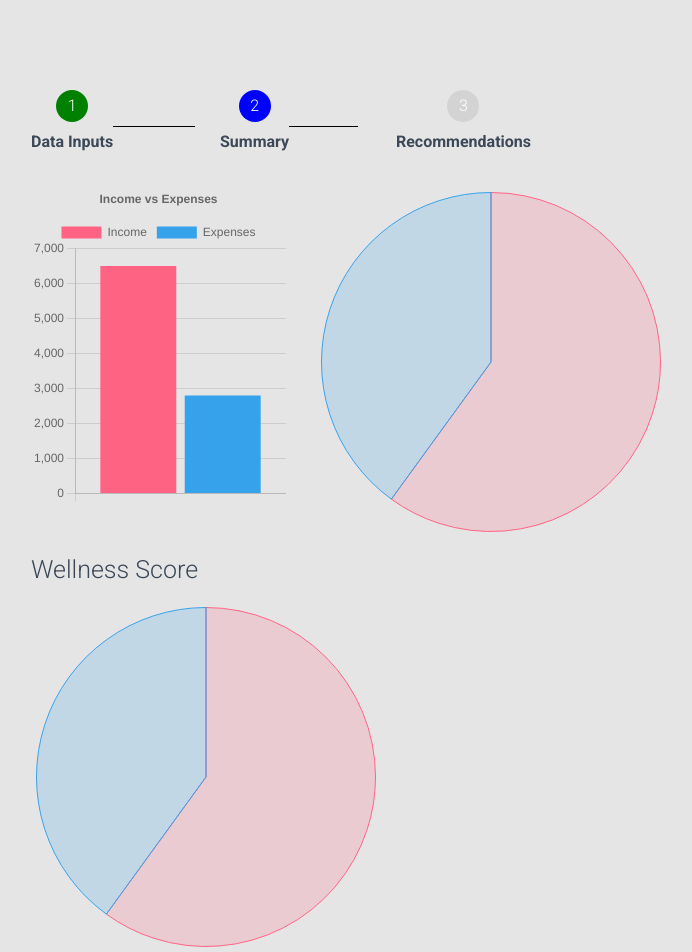
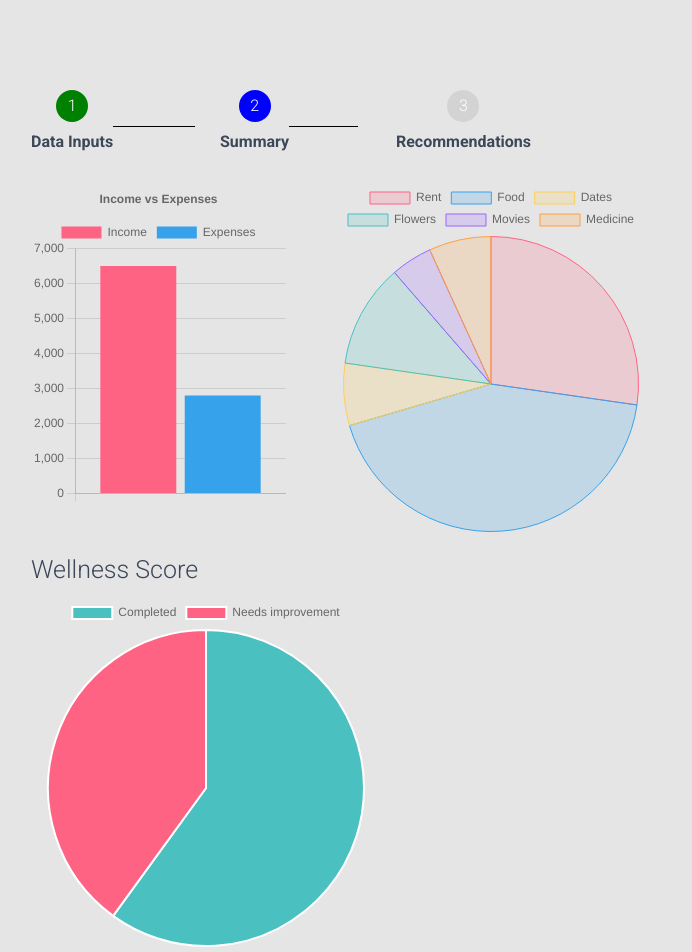
Before and after one commit to mr-ryan-james/budget-gpt, a Next.js app: page /summary in a window 1280 px wide. Shown: the top 952 px of the page, without its empty margins (54-746 px from the left). Built offline with nearby package versions, Linux system fonts and the light colour scheme.

Commit message:
here we go

```diff
--- a/pages/summary.tsx
+++ b/pages/summary.tsx
@@ -20,14 +20,40 @@ import typographyStyles from "../styles/jss/nextjs-material-kit/pages/components
 const useTypographyStyles = makeStyles(typographyStyles);
 
 const pieData = {
-  labels: [],
+  labels: ["Rent", "Food", "Dates", "Flowers", "Movies", "Medicine"],
   datasets: [
     {
-      label: "Needs Improvement",
+      label: "Expenses",
+      data: [12, 19, 3, 5, 2, 3],
+      backgroundColor: [
+        "rgba(255, 99, 132, 0.2)",
+        "rgba(54, 162, 235, 0.2)",
+        "rgba(255, 206, 86, 0.2)",
+        "rgba(75, 192, 192, 0.2)",
+        "rgba(153, 102, 255, 0.2)",
+        "rgba(255, 159, 64, 0.2)",
+      ],
+      borderColor: [
+        "rgba(255, 99, 132, 1)",
+        "rgba(54, 162, 235, 1)",
+        "rgba(255, 206, 86, 1)",
+        "rgba(75, 192, 192, 1)",
+        "rgba(153, 102, 255, 1)",
+        "rgba(255, 159, 64, 1)",
+      ],
+      borderWidth: 1,
+    },
+  ],
+};
+
+const welnessData = {
+  labels: ["Completed", "Needs improvement"],
+  datasets: [
+    {
+      label: "Wellness Score",
       data: [60, 40],
-      backgroundColor: ["rgba(255, 99, 132, 0.2)", "rgba(54, 162, 235, 0.2)"],
-      borderColor: ["rgba(255, 99, 132, 1)", "rgba(54, 162, 235, 1)"],
-      borderWidth: 1,
+      backgroundColor: ["rgb(75, 192, 192)", "rgb(255, 99, 132)"],
+      hoverOffset: 4,
     },
   ],
 };
@@ -72,6 +98,11 @@ export default function Summary() {
                       display: true,
                       text: "Income vs Expenses",
                     },
+                    tooltip: {
+                      borderColor: "white",
+                      borderWidth: 3,
+                      padding: 6,
+                    },
                   },
                 }}
               />
@@ -80,7 +111,16 @@ export default function Summary() {
             <GridItem xs={4} sm={4} md={4}>
               <Pie
                 height={500}
-                options={{ maintainAspectRatio: true }}
+                options={{
+                  maintainAspectRatio: true,
+                  plugins: {
+                    tooltip: {
+                      borderColor: "white",
+                      borderWidth: 3,
+                      padding: 6,
+                    },
+                  },
+                }}
                 data={pieData}
               />
             </GridItem>
@@ -90,8 +130,17 @@ export default function Summary() {
               <h3>Wellness Score</h3>
               <Pie
                 height={500}
-                options={{ maintainAspectRatio: true }}
-                data={pieData}
+                options={{
+                  maintainAspectRatio: true,
+                  plugins: {
+                    tooltip: {
+                      borderColor: "white",
+                      borderWidth: 3,
+                      padding: 6,
+                    },
+                  },
+                }}
+                data={welnessData}
               />
             </GridItem>
           </GridContainer>
```
